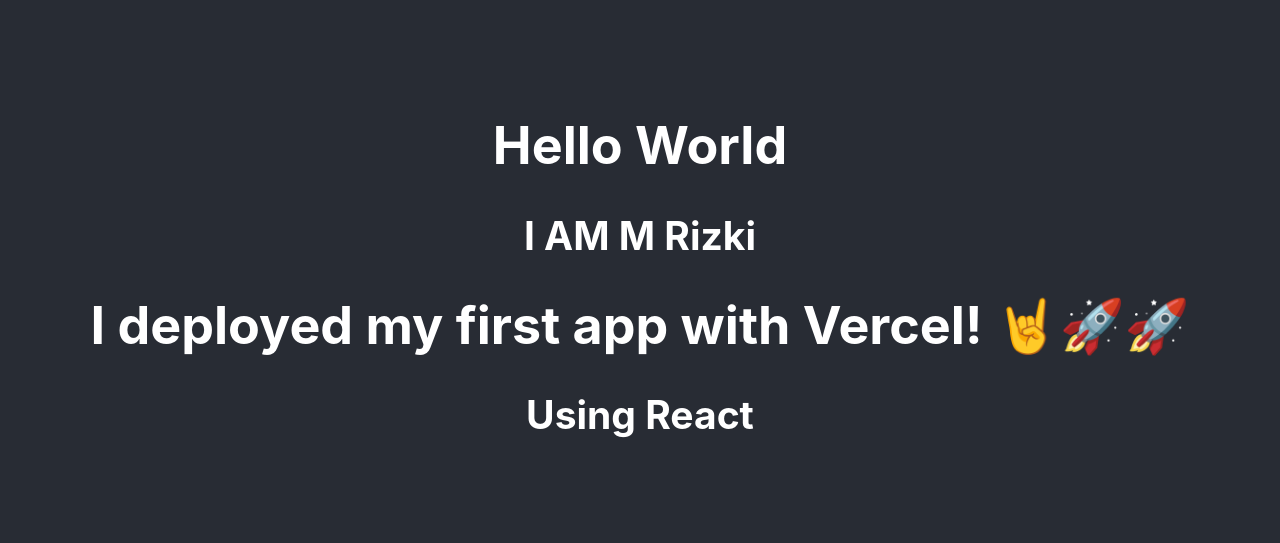
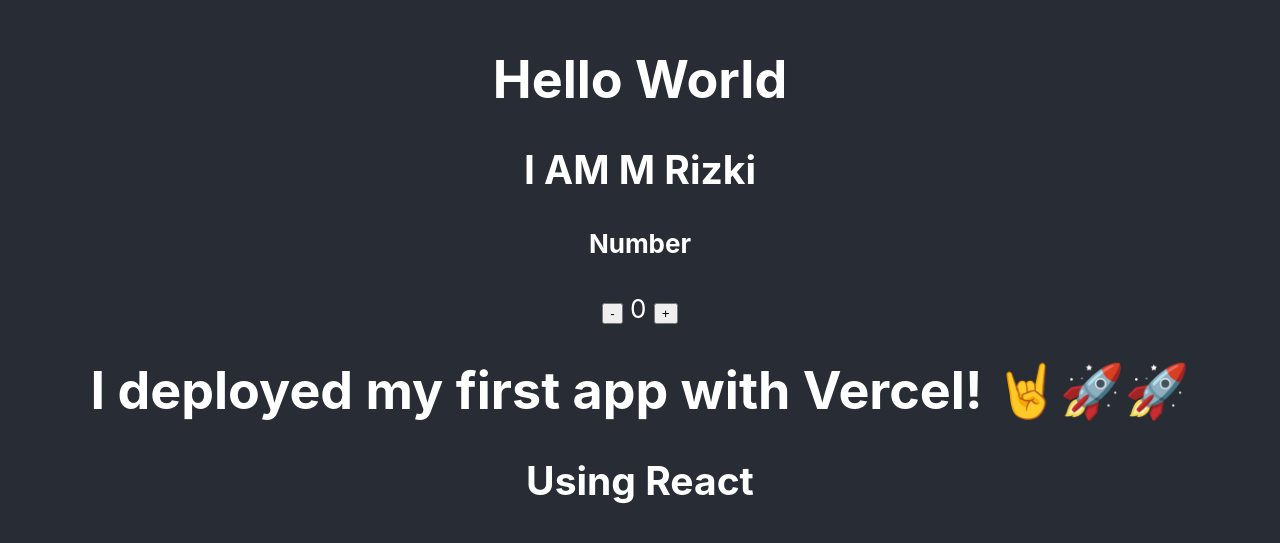
Before and after one commit to rizki97mr/rizki-reactjs1, a React (Create React App) app: page / in a window 1280 px wide. Shown: the part 125-668 px from the top of the page. Built offline with nearby package versions, Linux system fonts and the light colour scheme.

Commit message:
edit classComponent

```diff
--- a/src/Materi/Komponen/pembahasan/ClassComponent.jsx
+++ b/src/Materi/Komponen/pembahasan/ClassComponent.jsx
@@ -1,12 +1,29 @@
 import React from "react";
 
 class ClassComponent extends React.Component {
+    state = {
+        value: 0
+    }
+
+    handleMinus = () => {
+        if(this.state.value > 0) {
+            this.setState({value: this.state.value - 1})
+        }
+    }
+
+    handlePlus = () => {
+        this.setState({value: this.state.value + 1})
+    }
 
     render() {
         return(
             <div>
                 <h1>Hello World</h1>
                 <h2>I AM {this.props.nama} </h2>
+                <h4>Number</h4>
+                <button onClick={this.handleMinus}> - </button>
+                <span>{' '} {this.state.value} {' '}</span>
+                <button onClick={this.handlePlus}> +</button>
             </div>
         )
     }
```
